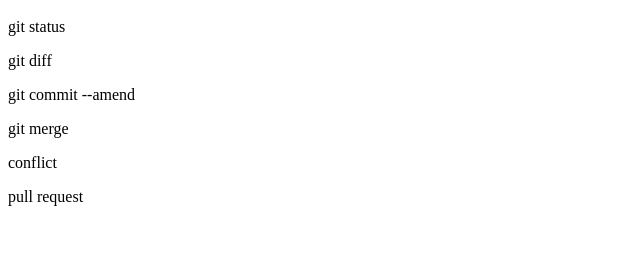
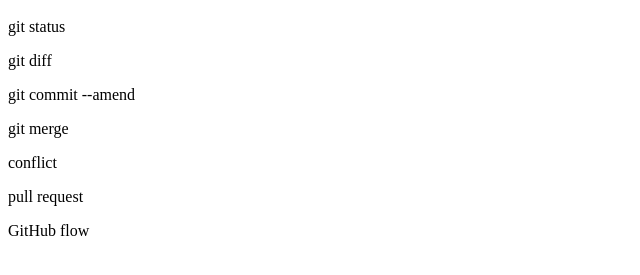
Before and after one commit to mako-r/git_tutorial, a plain HTML site: page index.html in a window 1280 px wide. Shown: the part 57-332 px from the top of the page, without its empty margins (0-640 px from the left). Drawn offline with Linux system fonts and the light colour scheme.

Commit message:
GitHub flowを追記

```diff
--- a/index.html
+++ b/index.html
@@ -5,3 +5,4 @@
 <p>git merge</p>
 <p>conflict</p>
 <p>pull request</p>
+<p>GitHub flow</P>
```
